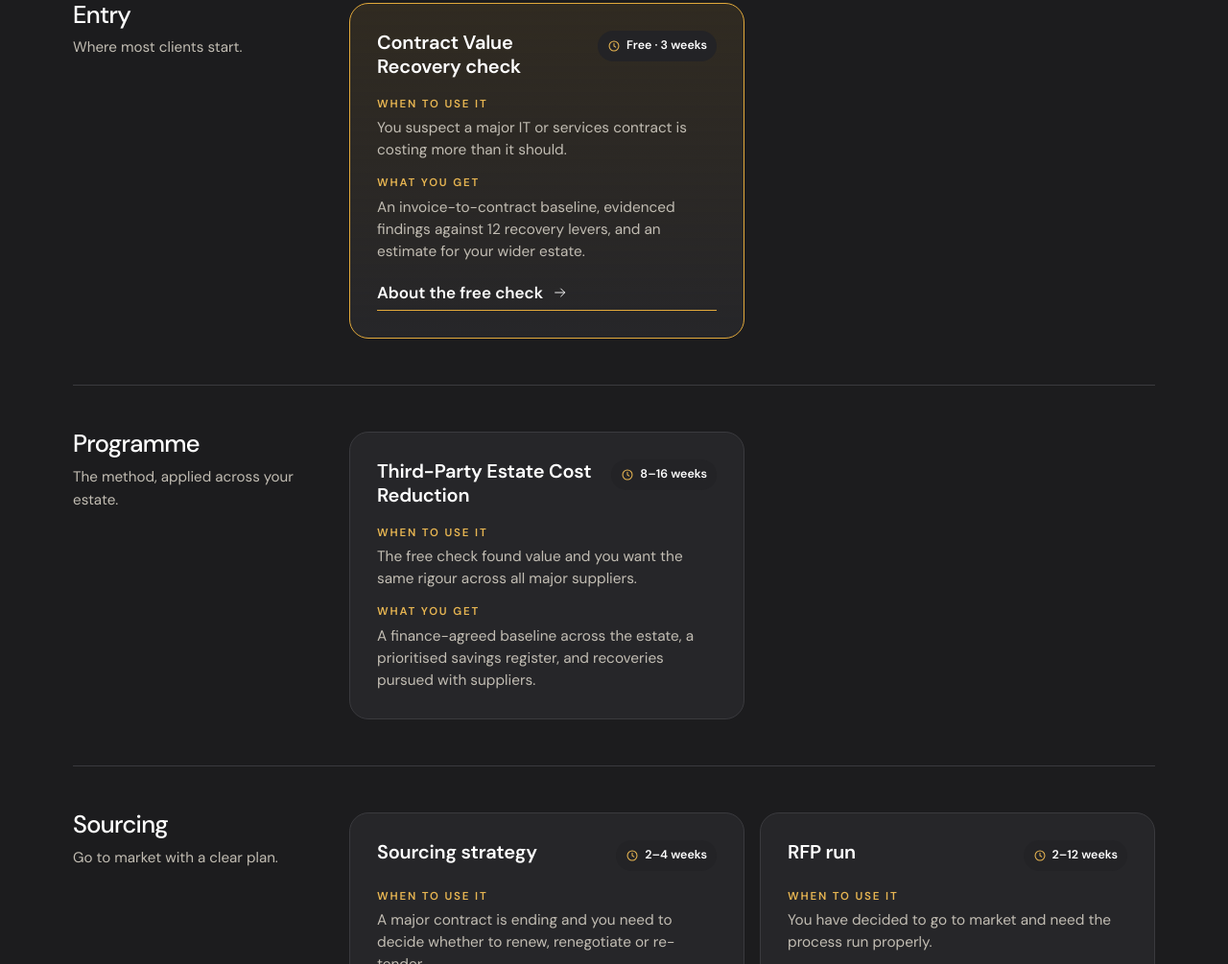
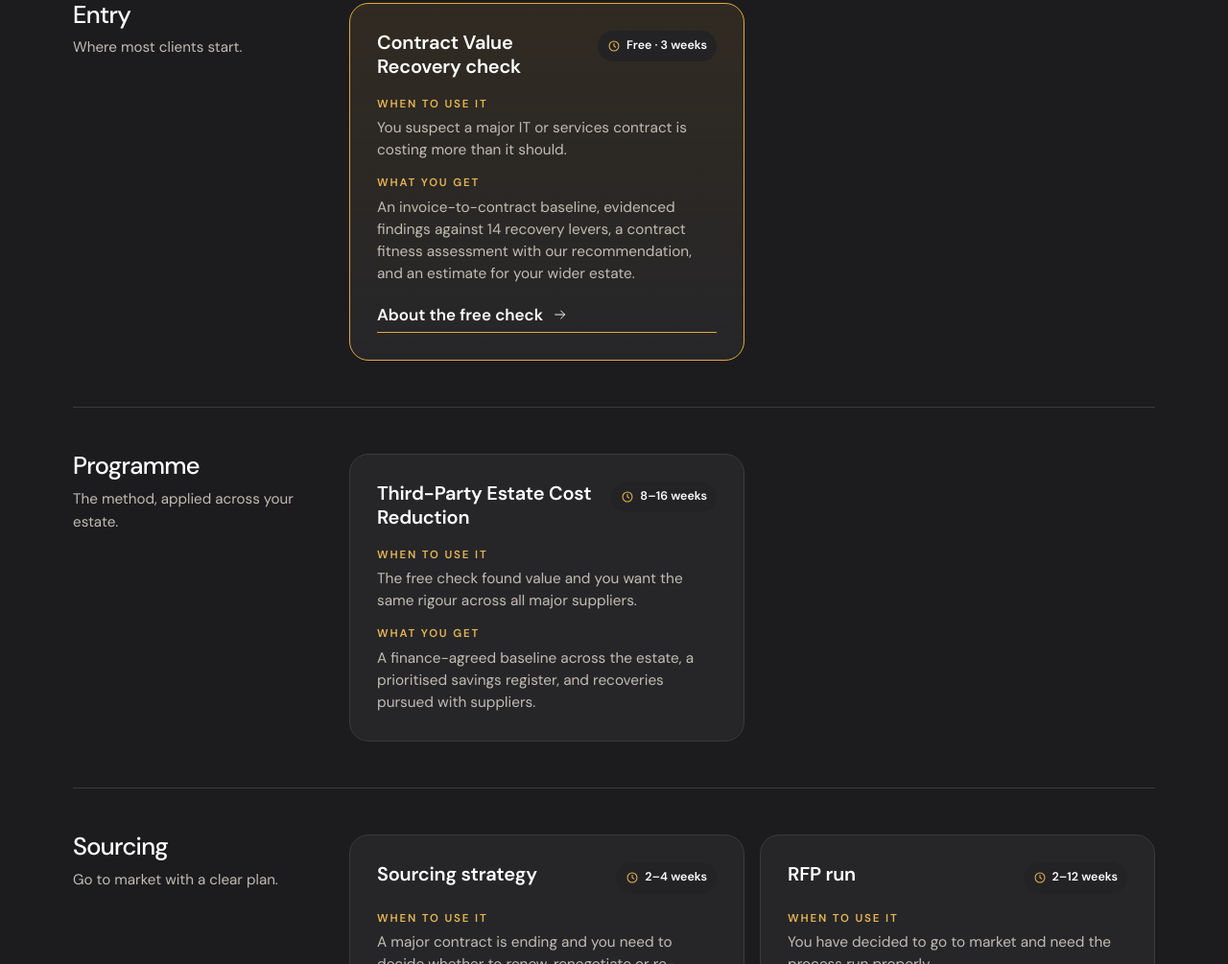
Before and after one commit to Arteze-Limited/arteze-website, a plain HTML site: page services.html in a window 1280 px wide. Shown: the part 886-1891 px from the top of the page at 96% size. Drawn offline with Linux system fonts and the light colour scheme.

Commit message:
Services: 14 recovery levers and contract fitness assessment
Updated the description of the service to include a contract fitness assessment and an increase in recovery levers.

```diff
--- a/services.html
+++ b/services.html
@@ -92,7 +92,7 @@
             <div class="svc-head"><h3>Contract Value Recovery check</h3><span class="duration"><svg class="icon" aria-hidden="true"><use href="assets/icons.svg#i-clock"/></svg>Free · 3 weeks</span></div>
             <dl>
               <div><dt>When to use it</dt><dd>You suspect a major IT or services contract is costing more than it should.</dd></div>
-              <div><dt>What you get</dt><dd>An invoice-to-contract baseline, evidenced findings against 12 recovery levers, and an estimate for your wider estate.</dd></div>
+              <div><dt>What you get</dt><dd>An invoice-to-contract baseline, evidenced findings against 14 recovery levers, a contract fitness assessment with our recommendation, and an estimate for your wider estate.</dd></div>
             </dl>
             <a class="link-arrow" href="free-check.html">About the free check <svg class="icon" aria-hidden="true"><use href="assets/icons.svg#i-arrow"/></svg></a>
           </article>
```
